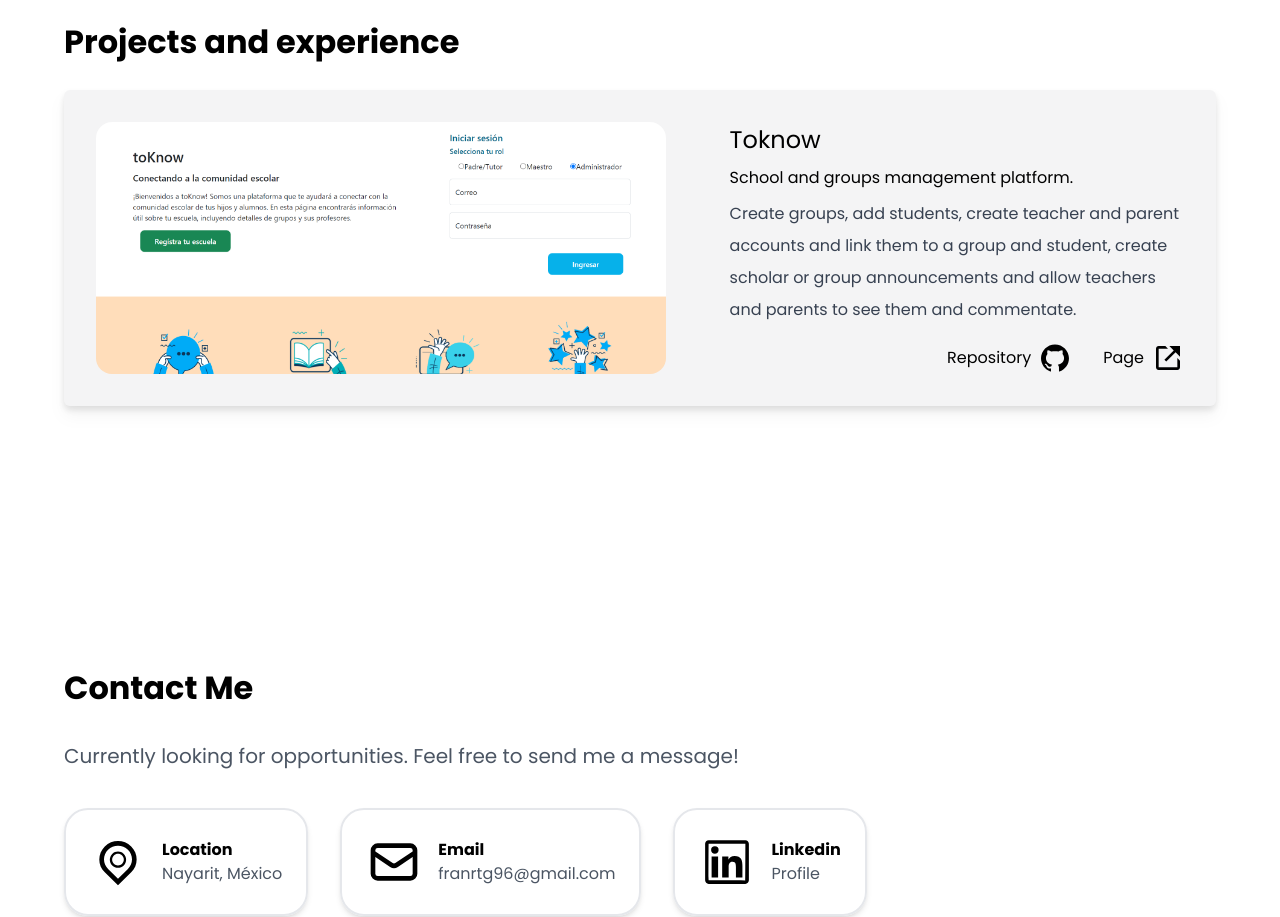
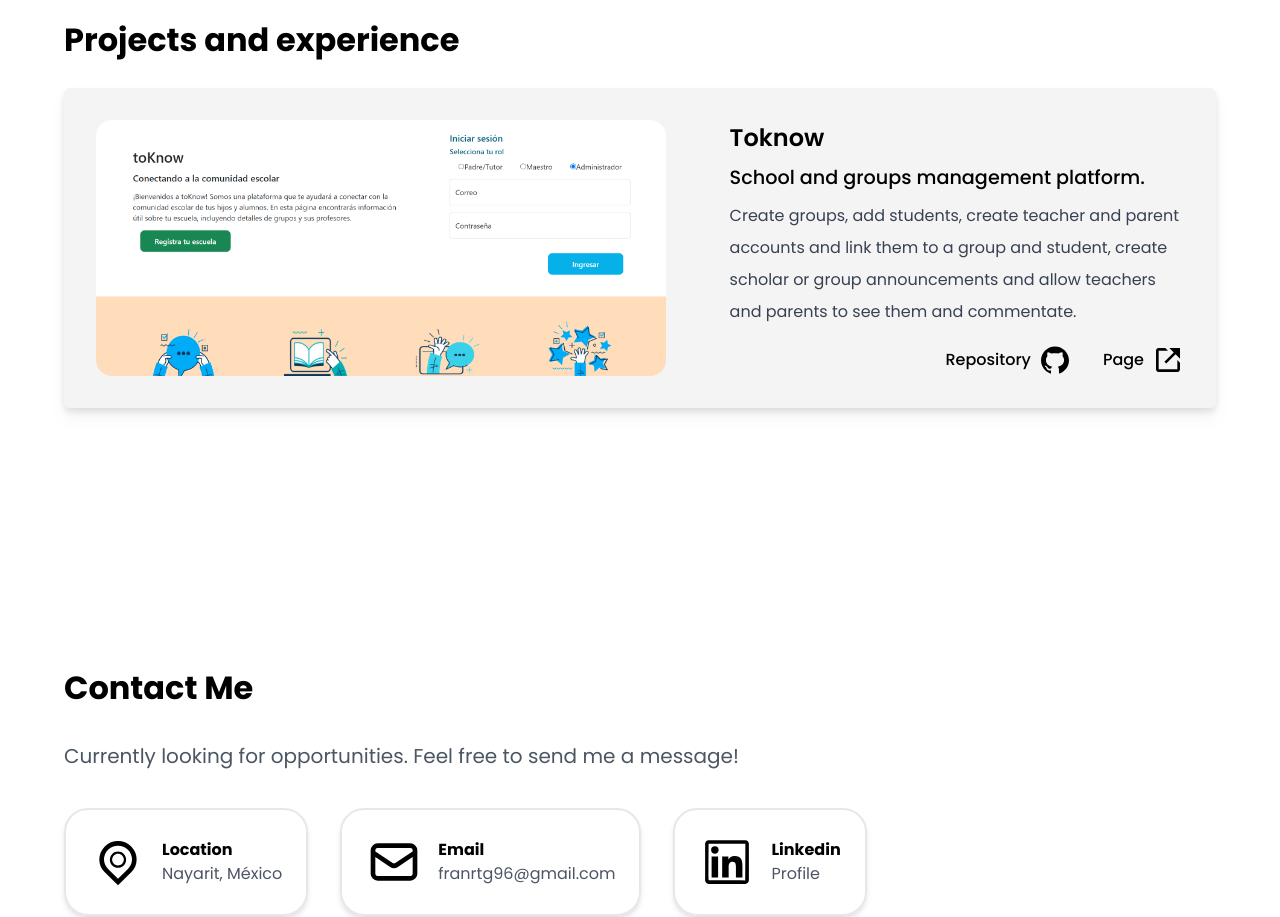
Before and after one commit to FranArteaga/portfolio, a Next.js app: page / in a window 1280 px wide. Shown: the part 1800-2717 px from the top of the page. Built offline with nearby package versions, Linux system fonts and the light colour scheme.

Commit message:
made fonts in projectSection bolder

```diff
--- a/src/components/CardForProject.js
+++ b/src/components/CardForProject.js
@@ -14,18 +14,18 @@ export default function CardForProject() {
         </section>
 
         <section className='md:w-[45%] p-8 pt-2 md:p-8'>
-            <h3 className='text-[1.5em]'>Toknow</h3>
-            <p className='py-2'>School and groups management platform.</p>
+            <h3 className='text-[1.5em] font-semibold'>Toknow</h3>
+            <p className='py-2 text-[1.2em] font-medium'>School and groups management platform.</p>
             <p className='text-gray-700 leading-loose'>Create groups, add students, create teacher and
             parent accounts and link them to a group and student,
             create scholar or group announcements and allow teachers
             and parents to see them and commentate. </p>
             <div className='pt-4 flex justify-center md:justify-end gap-8 items-end  '>
-                <Link href="https://github.com/to-know-g19/TOKNOW_FE" className='hover:text-indigo-500 duration-300 flex items-center gap-2'>
+                <Link href="https://github.com/to-know-g19/TOKNOW_FE" className='font-medium hover:text-indigo-600 duration-300 flex items-center gap-2'>
                     Repository
                     <AiFillGithub className='text-[2em]'/>
                 </Link >
-                <Link href="https://toknow.online/" className='hover:text-indigo-500 duration-300 flex items-center gap-2'>
+                <Link href="https://toknow.online/" className='font-medium hover:text-indigo-600 duration-300 flex items-center gap-2'>
                     Page
                     <BiLinkExternal className='text-[2em]'/>
                 </Link >
```
